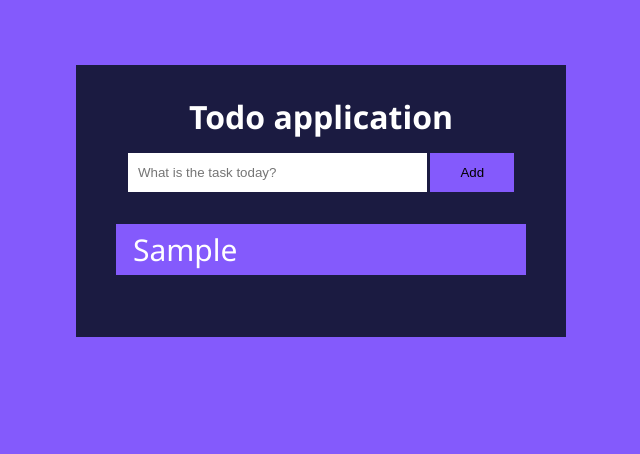
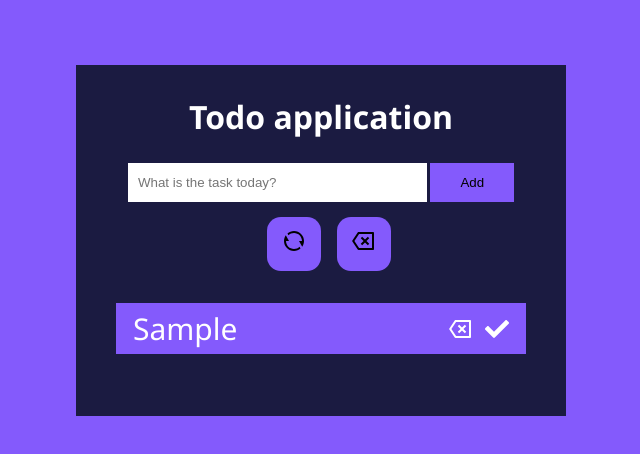
Before and after one commit to GhostArnold/Todo-application-on-react, a React (Create React App) app: page / in a window 1280 px wide. Both pictures are taken after typing "Sample" into the empty fields and a click on the button "Add". Shown: the top 454 px of the page, without its empty margins (319-959 px from the left). Built offline with nearby package versions, Linux system fonts and the light colour scheme.

Commit message:
The finished version of TodoApp2

```diff
--- a/package.json
+++ b/package.json
@@ -1,6 +1,6 @@
 {
   "name": "my-app-practic",
-  "version": "1.0.0",
+  "version": "2.2.0",
   "private": true,
   "dependencies": {
     "@testing-library/jest-dom": "^5.17.0",
@@ -8,7 +8,9 @@
     "@testing-library/user-event": "^13.5.0",
     "react": "^18.2.0",
     "react-dom": "^18.2.0",
+    "react-icons": "^5.2.0",
     "react-scripts": "5.0.1",
+    "uuid": "^9.0.1",
     "web-vitals": "^2.1.4"
   },
   "scripts": {
--- a/src/App.jsx
+++ b/src/App.jsx
@@ -1,4 +1,6 @@
 import { useState } from 'react';
+// Уникальный id
+import { v4 as uuidv4 } from 'uuid';
 import './App.css';
 //Импорт модуля css для App
 import styles from './App.module.css';
@@ -6,33 +8,73 @@ import styles from './App.module.css';
 import TodoForm from './components/TodoForm';
 // Импорт компонента TodoList
 import TodoList from './components/TodoList';
+//Импорт компонента для удаления всего и удаления всех отмеченных задач
+import TodosActions from './components/TodosActions';
 function App() {
   //Создаём состояние массива, хранящего в себе текст из субмита
   const [todos, setTodos] = useState([]);
 
   //Создаём обработчик для добавления элементов в массив. text - новый элемент
   const addTodoHandler = (text) => {
+    //Объект, который предсставляет из себя элементы массива
+    const newTodo = {
+      //Текст
+      text: text,
+      //Завершенно или нет
+      isCompleted: false,
+      //Айдишник
+      id: uuidv4(),
+    };
     // ...todos - перебор уже существующих элементов в массиве
-    setTodos([...todos, text]);
+    setTodos([...todos, newTodo]);
   };
 
   // Создаём обработчик удаления
-  // index - параметр в который мы в дальнейшем засунем индекса элементов массивов
-  const deleteTodoHandler = (index) => {
-    // idx представляет индекс текущего элемента в массиве todos. _ - затычка, вместо массива todos, т.к мы его не используем
-    //Это всё шаблонные параметры
-    // idx - текущий элемент, который мы получаем при клике
-    setTodos(todos.filter((_, idx) => index !== idx));
+  const deleteTodoHandler = (id) => {
+    //Мы делаем итерацию по todo.id в объектах массива и сравниваем с тем id, который передаётся в качетсве параметра функции
+    setTodos(todos.filter((todo) => todo.id !== id));
   };
 
+  // Обработчик для завешённых задач
+  const toggleTodoHandler = (id) => {
+    setTodos(
+      todos.map((todo) => {
+        // Если мы нашли todo.id который совпадает с id при вызове функции то..
+        // Подход с созданием нового объекта называется иммутабельностью данных и он часто используется в React и других JavaScript-проектах для предотвращения нежелательных изменений состояния
+        return todo.id === id
+          ? // Если условие из пункта 1 истинно, то создается новый объект задачи, копируя все свойства текущей задачи (...todo), а затем обновляя свойство isCompleted на противоположное значение с помощью !todo.isCompleted. Например, если isCompleted было false, теперь оно станет true, и наоборот.
+            { ...todo, isCompleted: !todo.isCompleted }
+          : // Иначе всё остаётся так же и объект пересоздаётся
+            { ...todo };
+      })
+    );
+  };
+
+  //Обработчик для удаления завершённых задач
+  const deleteCompletedHandler = () => {
+    setTodos(todos.filter((todo) => !todo.isCompleted));
+  };
+
+  const resetHandler = () => {
+    setTodos([]);
+  };
   return (
     <div className="App">
       <div className={styles.mainBlock}>
         <h1>Todo application</h1>
         {/* addTodoHAndler - передаём обработчик */}
         <TodoForm addTodo={addTodoHandler} />
+        <TodosActions
+          todos={todos}
+          deleteCompleted={deleteCompletedHandler}
+          reset={resetHandler}
+        />
         {/* Передаём массив */}
-        <TodoList todos={todos} deleteTodo={deleteTodoHandler} />
+        <TodoList
+          todos={todos}
+          deleteTodo={deleteTodoHandler}
+          toggleTodo={toggleTodoHandler}
+        />
       </div>
     </div>
   );
--- a/src/App.module.css
+++ b/src/App.module.css
@@ -5,5 +5,5 @@
   margin: 65px auto;
 }
 .mainBlock h1 {
-  margin-bottom: 15px;
+  margin-bottom: 25px;
 }
--- /dev/null
+++ b/src/UI/Button.jsx
@@ -0,0 +1,26 @@
+import styles from './Button.module.css';
+
+// Компонент кнопки
+// onClick - обработчик события клика
+// children - содержимое кнопки (обычно текст или элементы JSX)
+// title - всплывающая подсказка при наведении курсора на кнопку
+// disable - флаг, указывающий, должна ли быть кнопка неактивной
+function Button({ onClick, children, title, disable = false }) {
+  return (
+    <button
+      // Применяем CSS класс стилей кнопки из модуля Button.module.css
+      className={styles.blockButton}
+      // При клике на кнопку вызываем переданный обработчик события onClick
+      onClick={onClick}
+      // Устанавливаем всплывающую подсказку для кнопки
+      title={title}
+      // Устанавливаем атрибут disable, чтобы определить активность кнопки
+      disable={disable}
+    >
+      {/* Отображаем содержимое кнопки */}
+      {children}
+    </button>
+  );
+}
+
+export default Button;
--- /dev/null
+++ b/src/UI/Button.module.css
@@ -0,0 +1,14 @@
+.blockButton {
+  padding: 12px 15px;
+  margin-top: 15px;
+  margin-left: 16px;
+  border-radius: 14px;
+  border: 0;
+  cursor: pointer;
+  background-color: #845afc;
+  font-size: 24px;
+}
+
+.blockButton:hover {
+  transform: scale(1.1);
+}
--- a/src/components/Todo.jsx
+++ b/src/components/Todo.jsx
@@ -1,10 +1,27 @@
+import { RiDeleteBack2Line } from 'react-icons/ri';
+import { FaCheck } from 'react-icons/fa';
 import styles from './Todo.module.css';
-function Todo({ todo, index, deleteTodo }) {
+function Todo({ todo, deleteTodo, toggleTodo }) {
   // Выводим todo
   return (
-    <div className={styles.todo} onDoubleClick={() => deleteTodo(index)}>
+    <div
+      className={`${styles.todo} ${
+        todo.isCompleted ? styles.completedTodo : ''
+      }`}
+    >
       {/* Передаём калбэк в событие двойного клика и там вызываем фильтрацию, куда пишем параметр индекса при переборе*/}
-      <div className={styles.todoItem}>{todo}</div>
+      <div className={styles.todoItem}>{todo.text}</div>
+      <div className={styles.icons}>
+        <RiDeleteBack2Line
+          className={styles.deleteIcon}
+          // Удаление по клику
+          onClick={() => deleteTodo(todo.id)}
+        />
+        <FaCheck
+          className={styles.completeIcon}
+          onClick={() => toggleTodo(todo.id)}
+        />
+      </div>
     </div>
   );
 }
--- a/src/components/Todo.module.css
+++ b/src/components/Todo.module.css
@@ -1,8 +1,8 @@
 .todo {
   background-color: #845afc;
-  cursor: pointer;
   display: flex;
   align-items: center;
+  justify-content: space-between;
   margin: 17px 0;
   padding: 5px 17px;
 }
@@ -10,3 +10,25 @@
   font-size: 30px;
   text-align: left;
 }
+.icons {
+  display: flex;
+  gap: 12px;
+  font-size: 24px;
+}
+.deleteIcon:hover {
+  color: red;
+  transform: scale(1.2);
+  transition: transform 0.1s ease-in-out;
+  cursor: pointer;
+}
+.completeIcon:hover {
+  color: greenyellow;
+  transform: scale(1.2);
+  transition: transform 0.1s ease-in-out;
+  cursor: pointer;
+}
+.completedTodo {
+  color: gray;
+  border: gray;
+  background-color: #654da7;
+}
--- a/src/components/TodoList.jsx
+++ b/src/components/TodoList.jsx
@@ -1,13 +1,20 @@
 import Todo from './Todo';
 import styles from './TodoList.module.css';
-function TodoList({ todos, deleteTodo }) {
+function TodoList({ todos, deleteTodo, toggleTodo }) {
   return (
     <div className={styles.todoList}>
+      {/* Если у todos нет длинны, тогда надпись о том, что массив пустоц */}
+      {!todos.length && <h2>Todo list is empty</h2>}
       {/* Используем метод map() для преобразования каждого элемента массива todos в компонент Todo */}
       {/* todo - возвращает то, что и калбэк, то есть элементы массива и каждый раз оно заново всё перебирает */}
-      {todos.map((todo, index) => (
+      {todos.map((todo) => (
         // deleteTodo - фильтрауия по индексу, index - параметр для deleteTodo, todo - элемент массива
-        <Todo key={index} todo={todo} deleteTodo={deleteTodo} index={index} />
+        <Todo
+          key={todo.id}
+          todo={todo}
+          deleteTodo={deleteTodo}
+          toggleTodo={toggleTodo}
+        />
       ))}
     </div>
   );
--- /dev/null
+++ b/src/components/TodosActions.jsx
@@ -0,0 +1,15 @@
+import { RiDeleteBack2Line, RiRefreshLine } from 'react-icons/ri';
+import Button from '../UI/Button';
+function TodosActions({ deleteCompleted, reset }) {
+  return (
+    <div>
+      <Button onClick={reset} title="Reset todos">
+        <RiRefreshLine />
+      </Button>
+      <Button onClick={deleteCompleted} title="Clear completed todos">
+        <RiDeleteBack2Line />
+      </Button>
+    </div>
+  );
+}
+export default TodosActions;
```
Also changed, not shown: src/components/TodosActions.module.css (added), 1 other file (tests, documents, lock files or other folders).
